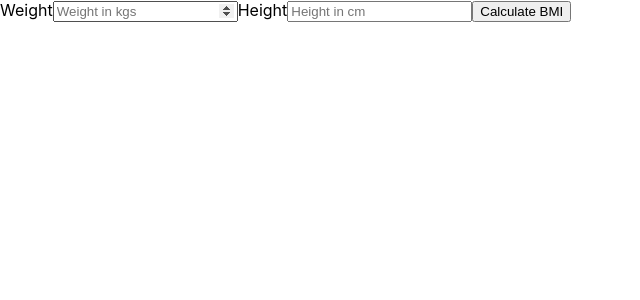
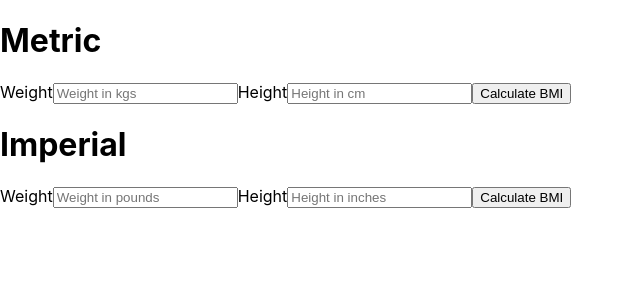
Before and after one commit to kaylawoodbury/bmi_react, a React (Create React App) app: page / in a window 1280 px wide. Shown: the top 300 px of the page, without its empty margins (0-640 px from the left). Built offline with nearby package versions, Linux system fonts and the light colour scheme.

Commit message:
added initial imperial form, modified app.jsx

```diff
--- a/src/App.jsx
+++ b/src/App.jsx
@@ -3,6 +3,7 @@ import React, { Component } from "react";
 import Form from "./components/Form";
 import Message from "./components/Message";
 import { calculateBmi } from "./helpers/bmiHelper";
+import Imperial from "./components/Formimperial";
 
 class App extends Component {
   state = {
@@ -26,6 +27,8 @@ class App extends Component {
   render() {
     return (
       <div>
+        <h1>Metric</h1>
+      <div>
         <Form
           weight={this.state.weight}
           height={this.state.height}
@@ -39,6 +42,23 @@ class App extends Component {
           />
         )}
       </div>
+
+        <h1>Imperial</h1>
+      <div>
+        <Imperial
+          weight={this.state.weight}
+          height={this.state.height}
+          onChangeHandler={this.onChangeHandler}
+          onSubmitHandler={this.onSubmitHandler}
+        />
+        {this.state.bmiValue && (
+          <Message
+            bmiValue={this.state.bmiValue}
+            bmiMessage={this.state.bmiMessage}
+          />
+        )}
+        </div>
+      </div>
     );
   }
 }
--- /dev/null
+++ b/src/components/Formimperial.jsx
@@ -0,0 +1,31 @@
+import React from "react";
+
+const Imperial = props => {
+  return (
+    <form onSubmit={props.onSubmitHandler}>
+      <label htmlFor="weight">Weight</label>
+      <input
+        type="number"
+        required
+        placeholder="Weight in pounds"
+        value={props.weight}
+        name="weight"
+        id="weight"
+        onChange={props.onChangeHandler}
+      />
+      <label htmlFor="height">Height</label>
+      <input
+        type="number"
+        required
+        placeholder="Height in inches"
+        value={props.height}
+        name="height"
+        id="height"
+        onChange={props.onChangeHandler}
+      />
+      <button id='calculate'>Calculate BMI</button>
+    </form>
+  );
+};
+
+export default Imperial;
```
Also changed, not shown: 1 other file (tests, documents, lock files or other folders).
